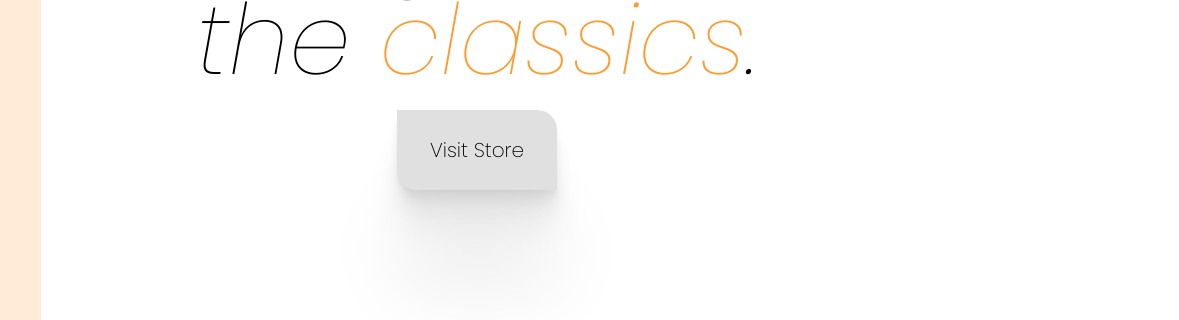
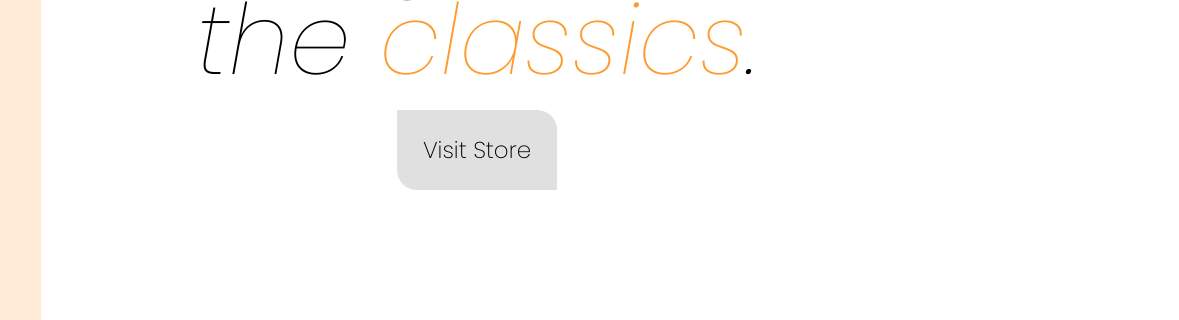
Before and after one commit to DelroyBrown28/ClassicCars, a plain HTML site: page index.html in a window 1280 px wide. Shown: the part 410-730 px from the top of the page, 101-1280 px from the left. Drawn offline with Linux system fonts and the light colour scheme.

```diff
--- a/main.css
+++ b/main.css
@@ -152,12 +152,26 @@ li {
     border-top-right-radius: 20px;
     border-bottom-left-radius: 20px;
     font-weight: 100;
-    font-size: 20px;
-    box-shadow:
-        0 2.8px 2.2px rgba(0, 0, 0, 0.02),
-        0 6.7px 5.3px rgba(0, 0, 0, 0.028),
-        0 12.5px 10px rgba(0, 0, 0, 0.035),
-        0 22.3px 17.9px rgba(0, 0, 0, 0.042),
-        0 41.8px 33.4px rgba(0, 0, 0, 0.05),
-        0 100px 80px rgba(0, 0, 0, 0.07);
+    font-size: 23px;
+    transition: 0.1s;
+    cursor: pointer;
 }
+
+/*--------HOVERS & SUCH---------*/
+
+.visitStoreButton:hover {
+    border-top-right-radius: 0px;
+    border-bottom-left-radius: 0px;
+    border-top-left-radius: 20px;
+    border-bottom-right-radius: 20px;
+    background-color: rgb(197, 199, 197);
+
+}
+
+.visitStoreButton:active {
+    box-shadow: none;
+    background-color: #DFE0DF;
+
+
+
+}
```
